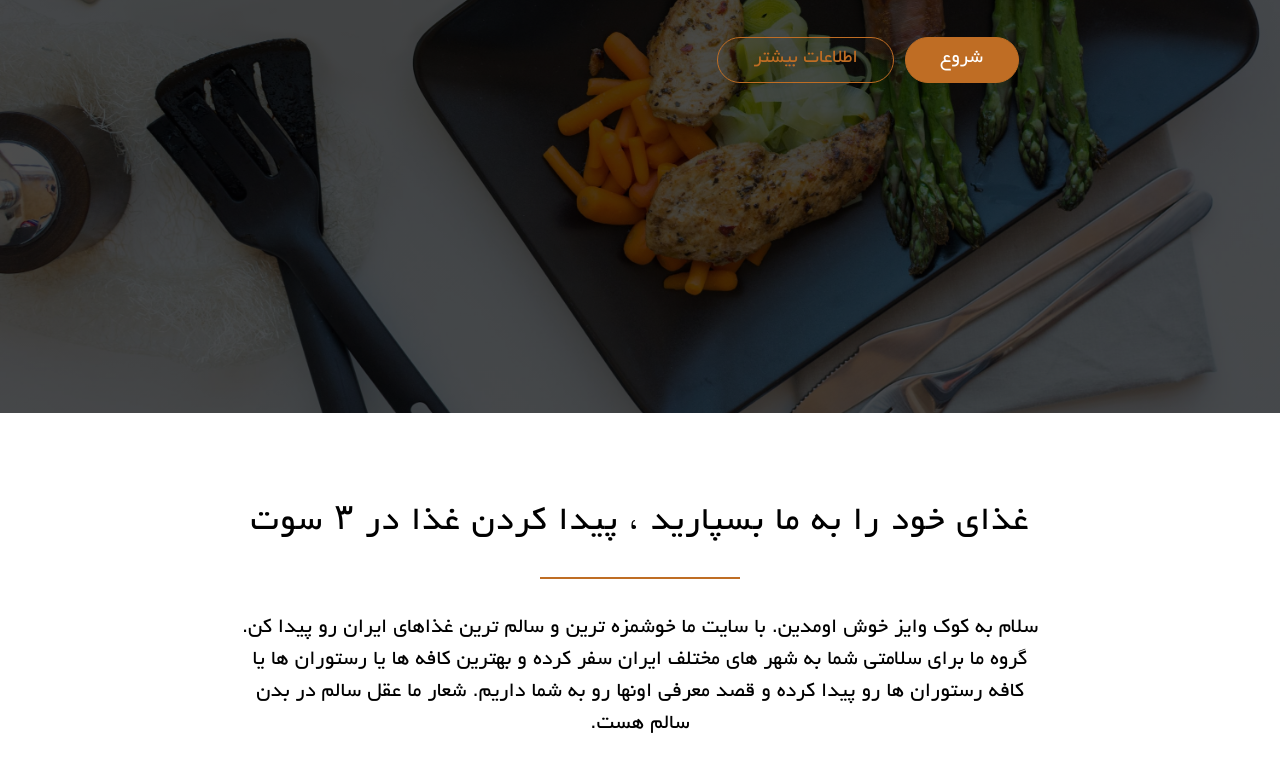
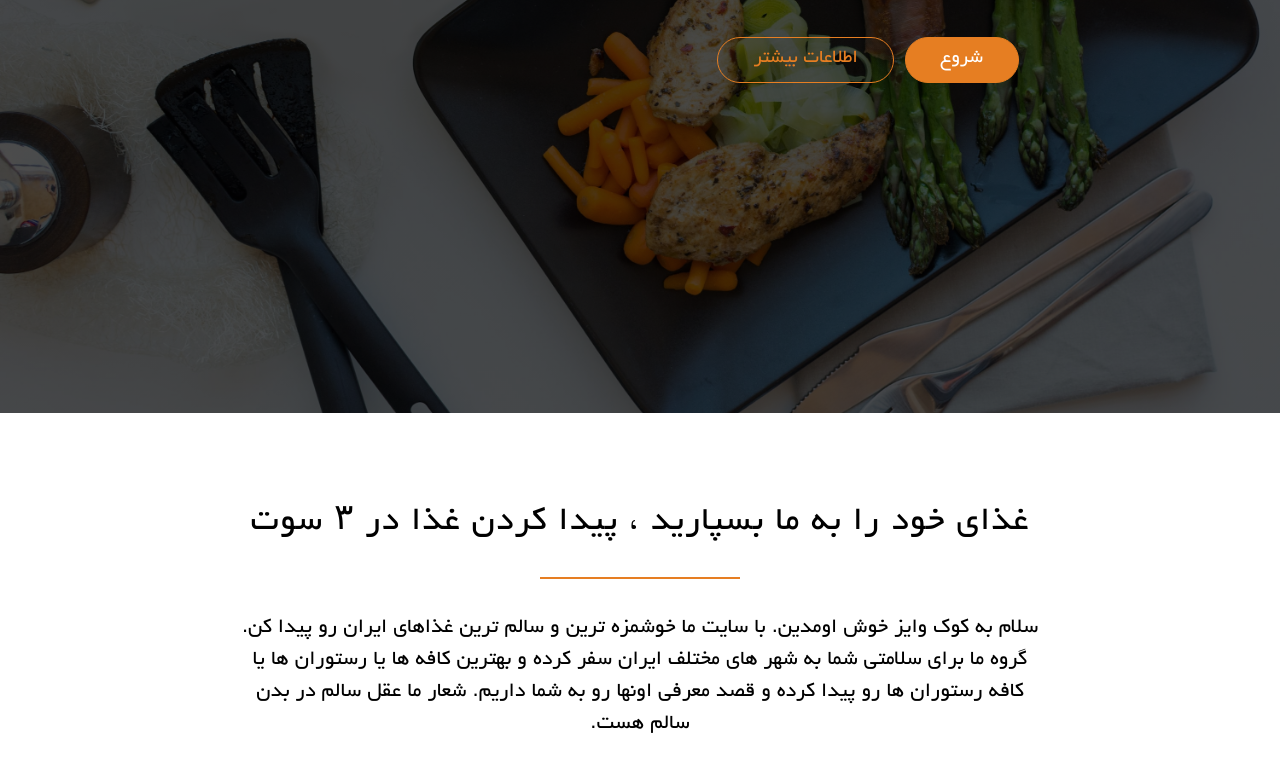
Before and after one commit to matinkhorshidi/CooKWise.github.io, a plain HTML site: page index.html in a window 1280 px wide. Shown: the part 387-1162 px from the top of the page. Drawn offline with nearby package versions, Linux system fonts and the light colour scheme; files whose address does not match are found by name.

Commit message:
Update style.css

```diff
--- a/resources/css/style.css
+++ b/resources/css/style.css
@@ -9,7 +9,7 @@
 }
 
 :root {
-    --first-orange: #bf6d24;
+    --first-orange: #e67e22;
     --second-orange: #aa5b1a;
     --top-sticky-nav: #ffffff;
     --top-sticky-nav-text: #000000;
```
